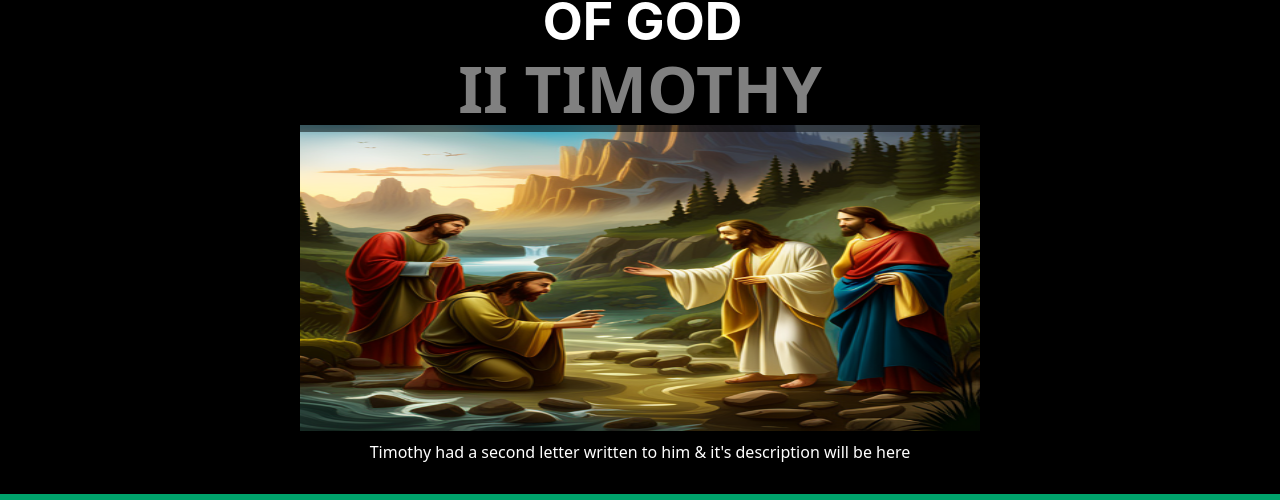
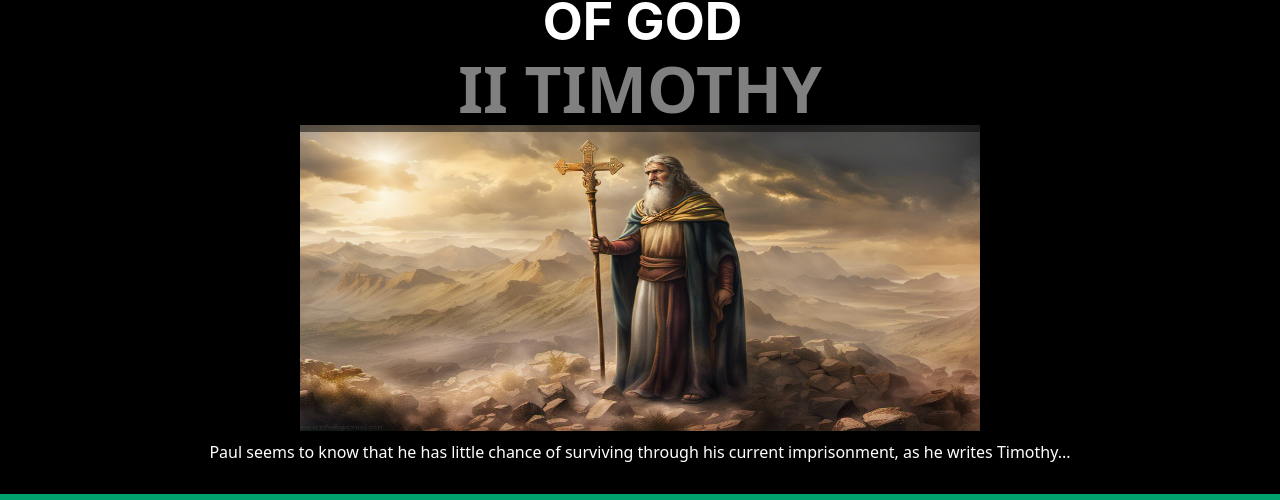
Before and after one commit to jnutt367/mark, a Next.js app: page / in a window 1280 px wide. Shown: the part 5513-6013 px from the top of the page. Built offline with nearby package versions, Linux system fonts and the light colour scheme.

Commit message:
Update index.js

```diff
--- a/pages/index.js
+++ b/pages/index.js
@@ -960,7 +960,7 @@ The Burial of Jesus
         </h1>
          <div  className={styles.image}>
                               <Image
-                                src="/mark.png"
+                                src="/paul.png"
                                 alt="Jesus in clouds"
                                 height={900}
                                 width={2000}
@@ -974,7 +974,7 @@ The Burial of Jesus
 
 </div>
 <p className={styles.parables}>
-         Timothy had a second letter written to him & it's description will be here
+         Paul seems to know that he has little chance of surviving through his current imprisonment, as he writes Timothy...
 </p>
               <div className={styles.nav}>
        <a href="https://matthew-coral.vercel.app/">
```
